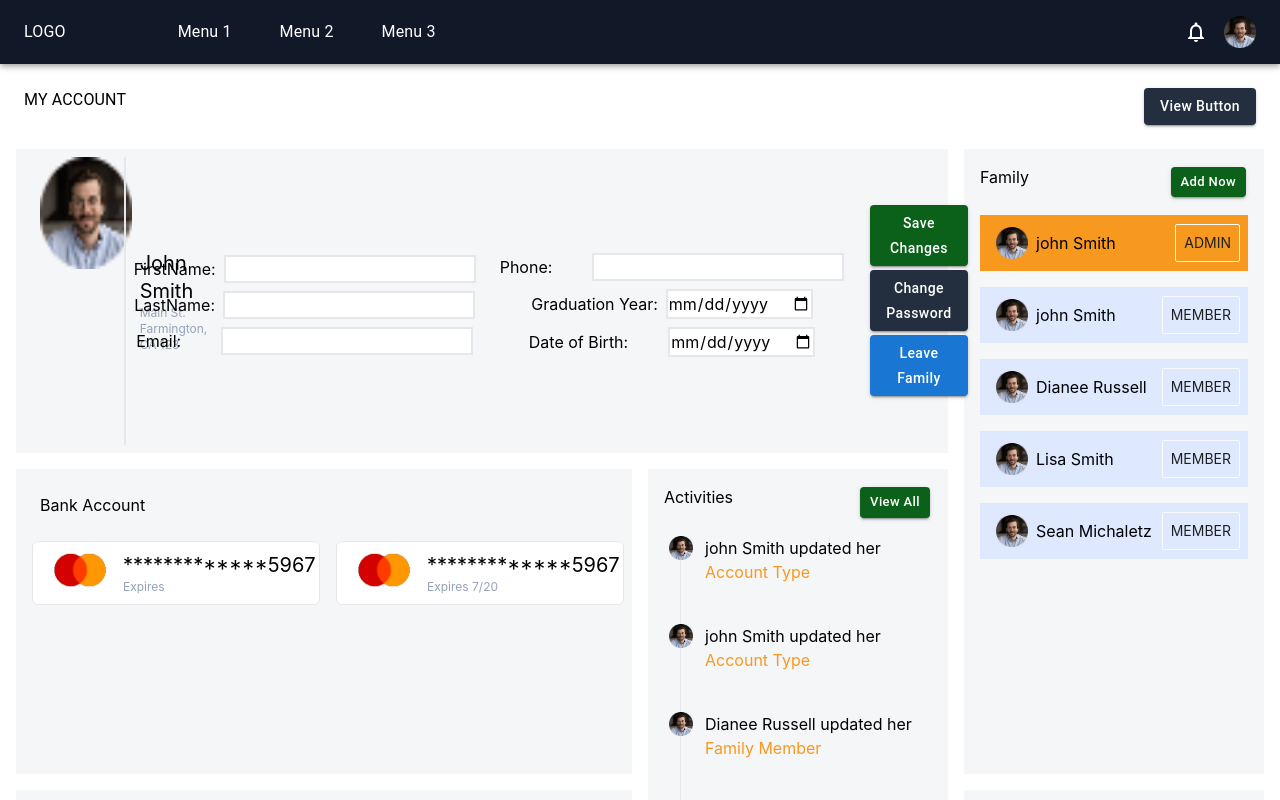
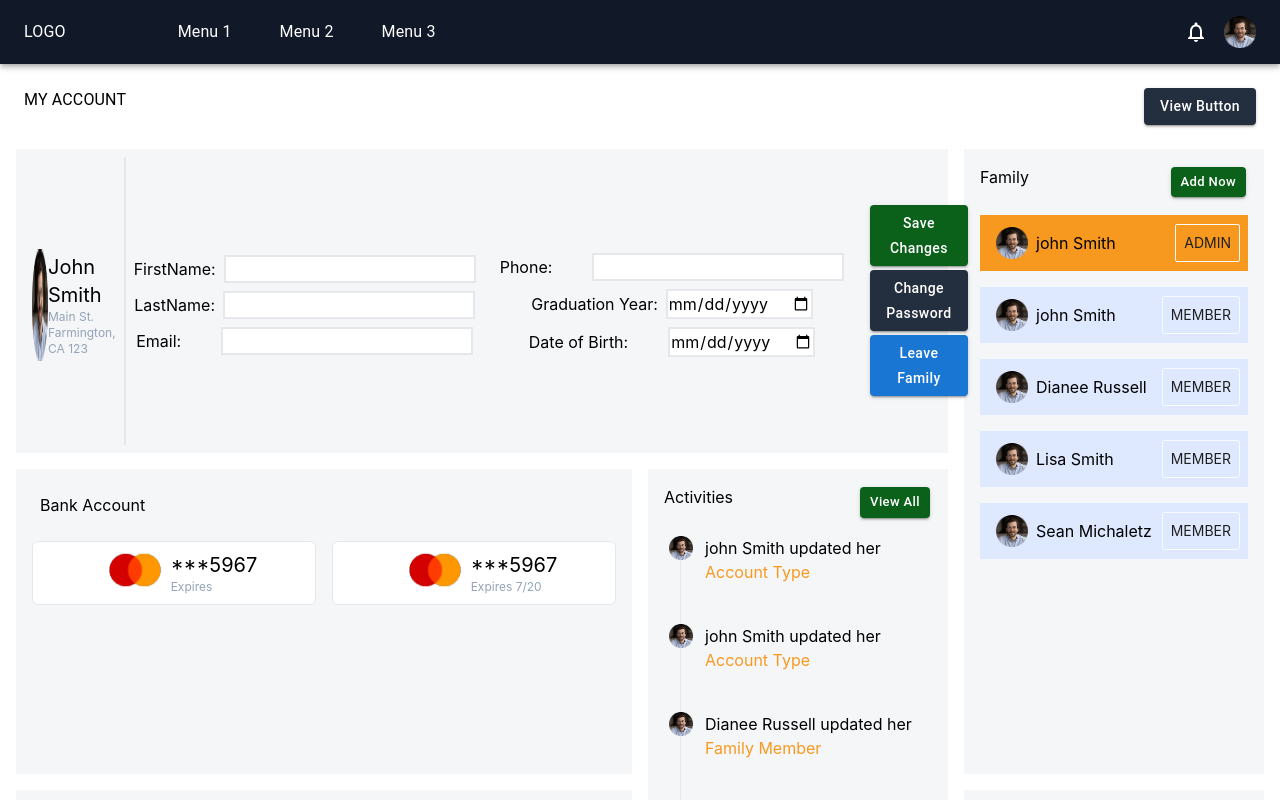
Before and after one commit to achla004/responsive-UI, a React (Create React App) app: page / in a window 1280 px wide. Shown: the top 800 px of the page. Built offline with nearby package versions, Linux system fonts and the light colour scheme.

Commit message:
design-update

```diff
--- a/src/App.js
+++ b/src/App.js
@@ -21,7 +21,7 @@ function App() {
     <div className="">
       <AppBarModule />
       <HeaderModule />
-      <div className='sm:block md:hidden m-6'>
+      <div className='sm:block md:hidden m-6 cursor-pointer'>
       <Tabs value={value} onChange={handleChange} >
     <Tab label="Profile"value="1"  />
     <Tab label="Wallet" value="2"  />
@@ -30,9 +30,9 @@ function App() {
   </Tabs>
   </div>
       <div className="m-4">
-        <div className="grid xl:grid-cols-4 xl:grid-rows-4 xl:gap-4 md:gap-6 md:grid-cols-2 md:grid-rows-3 sm:grid-cols-1 sm:gap-2">
-          <div className={`${value !== "1" ? "hidden md:grid": "grid"} xl:col-span-3 bg-[#F5F6F8]`}><ProfileCard value={value}/></div>
-          <div className={`${value !== "1" ? "hidden md:grid": "grid"} xl:row-span-2 xl:col-span-1  bg-[#F5F6F8]`}><FamilyCard value={value}/></div>
+        <div className="grid xl:grid-cols-4 xl:grid-rows-4 xl:gap-4 md:gap-6 md:grid-cols-2 md:grid-rows-3 sm:grid-cols-1 gap-4 sm:grid-rows-2">
+          <div className={`${value !== "1" ? "hidden md:grid": "grid"} xl:col-span-3 bg-[#F5F6F8]`}><ProfileCard/></div>
+          <div className={`${value !== "1" ? "hidden md:grid": "grid"} xl:row-span-2 xl:col-span-1  bg-[#F5F6F8]`}><FamilyCard/></div>
           <div className={`${value !== "2" ? "hidden md:grid": "grid"} xl:col-span-2  bg-[#F5F6F8] `}><AccountCard/></div>
           <div className={`${value !== "3" ? "hidden md:grid": "grid"} xl:col-span-1 xl:row-span-3  bg-[#F5F6F8]`}><ActivityCard/></div>
           <div className="hidden md:grid xl:col-span-2  xl:row-span-2  bg-[#F5F6F8]"><AddressCard/></div>
--- a/src/account-card.js
+++ b/src/account-card.js
@@ -4,11 +4,11 @@ import mastercard from "./mastercard.png";
 const AccountCard = () => {
   const accountData = [
     {
-      accountNumber: "*************5967",
+      accountNumber: "***5967",
       address: "7/20",
     },
     {
-      accountNumber: "*************5967",
+      accountNumber: "***5967",
       expiryDate: "7/20",
     },
   ];
@@ -21,17 +21,20 @@ const AccountCard = () => {
       </div>
       <div className="m-4  ml-0 flex">
         {accountDetail?.map((account) => (
-          <div className="flex flex-row justify-around w-72 h-16 border rounded-md bg-white ml-4">
+          <div className="flex xl:flex-row xl:justify-around sm:flex-col  w-1/2 h-16 border rounded-md bg-white ml-4">
+            <div className="flex flex-row">
             <img
               src={mastercard}
               alt="mask"
               className="ml-4 w-14 h-14 justify-center"
             />
+
             <div className="flex flex-col justify-center ml-2">
               <p className="text-xl text-[#000000]">{account?.accountNumber}</p>
               <p className="text-xs text-slate-400">
                 Expires {account?.expiryDate}
               </p>
+            </div>
             </div>
           </div>
         ))}
--- a/src/profile-card.js
+++ b/src/profile-card.js
@@ -3,8 +3,7 @@ import React, { useState } from "react";
 import mask from "./mask.png";
 
 
-const ProfileCard = (props) => {
-    const {value} = props;
+const ProfileCard = () => {
     const [firstName,setFirstName] = useState("");
     const [lastName,setLastName] = useState("");
     const [email,setEmail] = useState("");
@@ -12,9 +11,11 @@ const ProfileCard = (props) => {
     const [graduationYear,setGraduationYear] = useState("");
     const [dob,setDob] = useState("");
   return (
-    <div className={`flex m-2 xl:flex-row lg:flex-col`}>
-      <div className="flex flex-row xl:justify-around">
-        <img src={mask} alt="mask" className="ml-4 w-28 h-28 justify-center" />
+    <div className={`flex m-2 xl:flex-row flex-col`}>
+      <div className="flex flex-row xl:justify-around justify-center mt-2">
+        <div className="flex items-center justify-center">
+        <img src={mask} alt="mask" className="ml-4 w-28 h-28 " />
+        </div>
         <div className="flex flex-col justify-center ml-2">
           <p className="text-xl text-[#000000]">John Smith</p>
           <p className="text-xs text-slate-400">Main St. Farmington, CA 123</p>
```
